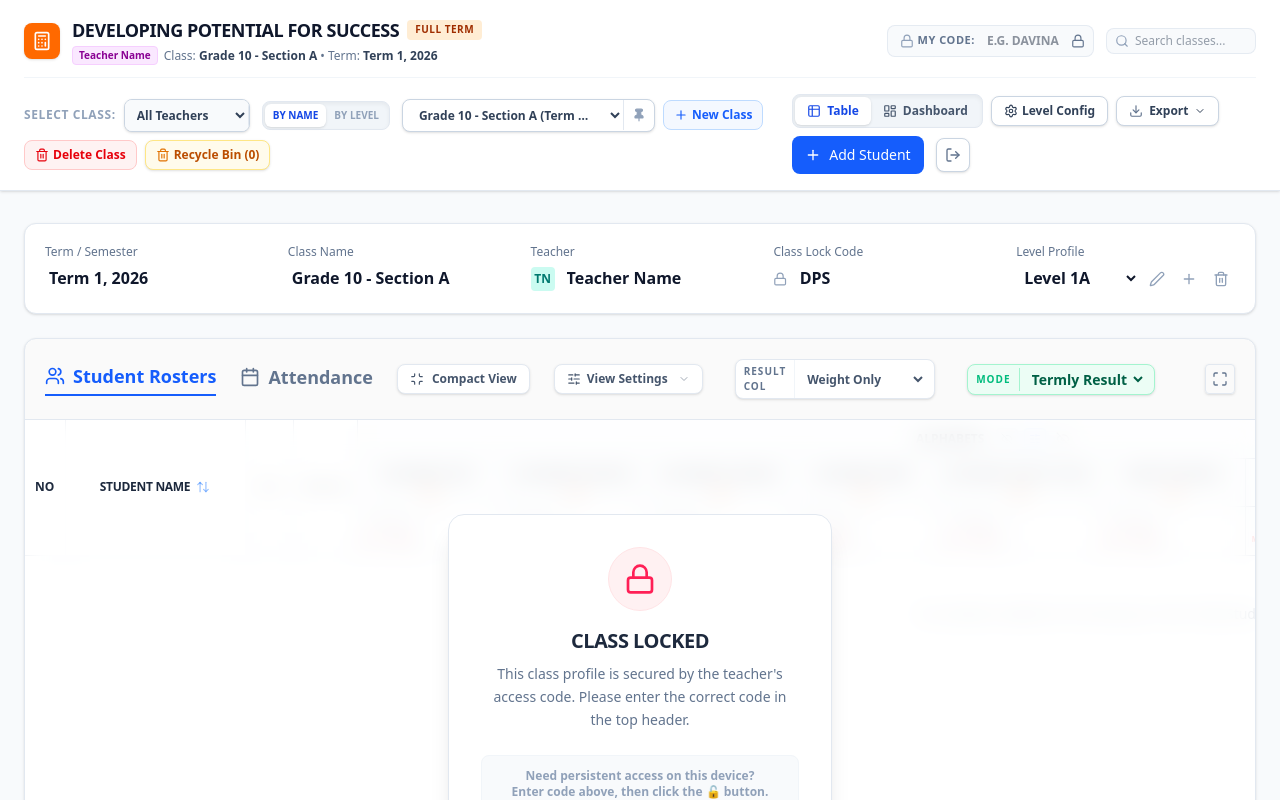
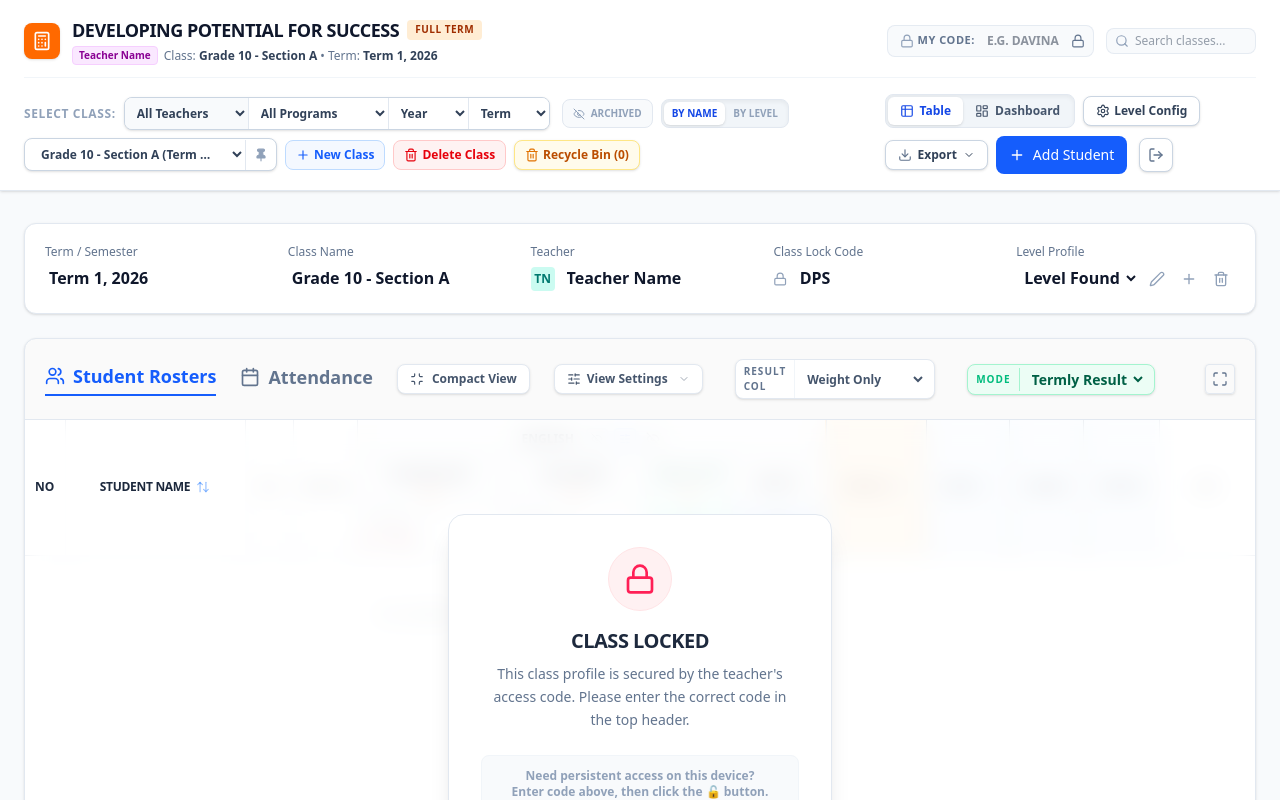
Before and after one commit to developingpotentialforsuccess-source/Table-Result-2, a React (Vite) app: page / in a window 1280 px wide. Shown: the top 800 px of the page. Built offline with nearby package versions, Linux system fonts and the light colour scheme.

Commit message:
feat: update grade calculation and level structure
Refactor grade calculation to use weighted averages, update the level schema with term and year fields, and refresh program templates to support the updated data structure.

```diff
--- a/src/App.tsx
+++ b/src/App.tsx
@@ -32,6 +32,8 @@ import {
   RefreshCw,
   Clipboard,
   SlidersHorizontal,
+  Eye,
+  EyeOff
 } from "lucide-react";
 import {
   Level,
@@ -257,76 +259,75 @@ const SAMPLE_5_SUBJECTS: Level = {
 
 const DEFAULT_LEVELS: Level[] = [
   {
-    id: "l1",
-    name: "Level 1A",
+    id: "pte_foundation_a",
+    name: "Level Foundation A",
     gradingScale: DEFAULT_GRADING_SCALE,
+    program: "Part-time English",
     subjects: [
       {
-        id: "s_alphabets_1a",
-        name: "ALPHABETS",
+        id: "fa_eng",
+        name: "English",
+        targetWeight: 100,
+        categories: [
+          { id: "fa_voc", name: "Vocabulary", weight: 40, itemCount: 1, itemMaxScores: [100] },
+          { id: "fa_dict", name: "Dictation", weight: 10, itemCount: 1, itemMaxScores: [100] },
+          { id: "fa_spe", name: "Speaking", weight: 50, itemCount: 1, itemMaxScores: [100] }
+        ]
+      }
+    ]
+  },
+  {
+    id: "fte_2a",
+    name: "Level 2A",
+    gradingScale: DEFAULT_GRADING_SCALE,
+    program: "Full-time English",
+    subjects: [
+      {
+        id: "fte_2a_read",
+        name: "Reading",
+        targetWeight: 100,
+        categories: [
+          { id: "fte_2a_read_wq", name: "Weekly Quiz", weight: 20, itemCount: 5, itemMaxScores: [100,100,100,100,100] },
+          { id: "fte_2a_read_mt", name: "Midterm", weight: 30, itemCount: 1, itemMaxScores: [100], isMidterm: true },
+          { id: "fte_2a_read_ft", name: "Final", weight: 50, itemCount: 1, itemMaxScores: [100], isFinal: true }
+        ]
+      }
+    ]
+  },
+  {
+    id: "khmer_l1",
+    name: "Khmer Level 1",
+    gradingScale: DEFAULT_GRADING_SCALE,
+    program: "Khmer Program",
+    subjects: [
+      {
+        id: "khmer_l1_reading",
+        name: "Reading",
         targetWeight: 50,
-        categories: [
-          { id: "c_dict_1a", name: "Alphabet Dict.", weight: 100, midtermWeight: 100, finalWeight: 100, itemCount: 1, itemMaxScores: [100] },
-          { id: "c_rec_1a", name: "Alphabet Recogn.", weight: 100, midtermWeight: 100, finalWeight: 100, itemCount: 1, itemMaxScores: [100] },
-          { id: "c_sound_1a", name: "Alphabet Sounds", weight: 100, midtermWeight: 100, finalWeight: 100, itemCount: 1, itemMaxScores: [100] },
-          { id: "c_writ_1a", name: "Alphabet Writ.", weight: 100, midtermWeight: 100, finalWeight: 100, itemCount: 1, itemMaxScores: [100] },
-          { id: "c_trac_1a", name: "Alphabet and W. Trac.", weight: 100, midtermWeight: 100, finalWeight: 100, itemCount: 1, itemMaxScores: [100] },
-          { id: "c_shape_1a", name: "Shape Tracing", weight: 100, midtermWeight: 100, finalWeight: 100, itemCount: 1, itemMaxScores: [100] },
-          { id: "c_vocab_1a", name: "Vocabulary", weight: 100, midtermWeight: 100, finalWeight: 100, itemCount: 1, itemMaxScores: [100] },
-          { id: "c_song_1a", name: "Alphabet Song", weight: 100, midtermWeight: 100, finalWeight: 100, itemCount: 1, itemMaxScores: [100] },
-        ],
+        categories: [{ id: "khmer_l1_read_main", name: "Reading", weight: 100, itemCount: 1, itemMaxScores: [100] }]
       },
       {
-        id: "s_conv_1a",
-        name: "CONVERSATION",
+        id: "khmer_l1_writing",
+        name: "Writing",
         targetWeight: 50,
-        categories: [
-          { id: "c_conv_1a", name: "Conversation", weight: 100, midtermWeight: 100, finalWeight: 100, itemCount: 1, itemMaxScores: [100] },
-        ],
-      },
-    ],
+        categories: [{ id: "khmer_l1_writ_main", name: "Writing", weight: 100, itemCount: 1, itemMaxScores: [100] }]
+      }
+    ]
   },
   {
-    id: "l2",
-    name: "Level 1B",
+    id: "math_l1",
+    name: "Math Level 1",
     gradingScale: DEFAULT_GRADING_SCALE,
+    program: "Math Program",
     subjects: [
       {
-        id: "s_alphabets_1b",
-        name: "ALPHABETS",
-        targetWeight: 50,
-        categories: [
-          { id: "c_dict_1b", name: "Alphabet Dict.", weight: 100, midtermWeight: 100, finalWeight: 100, itemCount: 1, itemMaxScores: [100] },
-          { id: "c_rec_1b", name: "Alphabet Recogn.", weight: 100, midtermWeight: 100, finalWeight: 100, itemCount: 1, itemMaxScores: [100] },
-          { id: "c_sound_1b", name: "Alphabet Sounds", weight: 100, midtermWeight: 100, finalWeight: 100, itemCount: 1, itemMaxScores: [100] },
-          { id: "c_writ_1b", name: "Alphabet Writ.", weight: 100, midtermWeight: 100, finalWeight: 100, itemCount: 1, itemMaxScores: [100] },
-          { id: "c_trac_1b", name: "Alphabet and W. Trac.", weight: 100, midtermWeight: 100, finalWeight: 100, itemCount: 1, itemMaxScores: [100] },
-          { id: "c_shape_1b", name: "Shape Tracing", weight: 100, midtermWeight: 100, finalWeight: 100, itemCount: 1, itemMaxScores: [100] },
-          { id: "c_vocab_1b", name: "Vocabulary", weight: 100, midtermWeight: 100, finalWeight: 100, itemCount: 1, itemMaxScores: [100] },
-          { id: "c_song_1b", name: "Alphabet Song", weight: 100, midtermWeight: 100, finalWeight: 100, itemCount: 1, itemMaxScores: [100] },
-        ],
-      },
-      {
-        id: "s_conv_1b",
-        name: "CONVERSATION",
-        targetWeight: 50,
-        categories: [
-          { id: "c_conv_1b", name: "Conversation", weight: 100, midtermWeight: 100, finalWeight: 100, itemCount: 1, itemMaxScores: [100] },
-        ],
-      },
-    ],
-  },
-  { id: "l3", name: "Level Pre 2AI", subjects: [], gradingScale: DEFAULT_GRADING_SCALE },
-  { id: "l4", name: "Level Pre 2AII", subjects: [], gradingScale: DEFAULT_GRADING_SCALE },
-  { id: "l5", name: "Level 2A", subjects: [], gradingScale: DEFAULT_GRADING_SCALE },
-  { id: "l6", name: "Level 2B", subjects: [], gradingScale: DEFAULT_GRADING_SCALE },
-  { id: "l7", name: "Level 3A", subjects: [], gradingScale: DEFAULT_GRADING_SCALE },
-  { id: "l8", name: "Level 3B", subjects: [], gradingScale: DEFAULT_GRADING_SCALE },
-  { id: "l9", name: "Level 4A", subjects: [], gradingScale: DEFAULT_GRADING_SCALE },
-  { id: "l10", name: "Level 4B", subjects: [], gradingScale: DEFAULT_GRADING_SCALE },
-  { id: "l11", name: "Level 5A", subjects: [], gradingScale: DEFAULT_GRADING_SCALE },
-  { id: "l12", name: "Level 5B", subjects: [], gradingScale: DEFAULT_GRADING_SCALE },
-  { id: "foundation_a", name: "Level Foundation A", subjects: [], gradingScale: DEFAULT_GRADING_SCALE, program: "English Program" },
+        id: "math_l1_main",
+        name: "Math",
+        targetWeight: 100,
+        categories: [{ id: "math_l1_cat", name: "Math Quiz", weight: 100, itemCount: 1, itemMaxScores: [100] }]
+      }
+    ]
+  }
 ];
 
 const LEVEL_ORDER = [
@@ -454,6 +455,11 @@ export default function App() {
   const [selectedTeacher, setSelectedTeacher] = useState<string>(() => {
     return localStorage.getItem("gradecalc_selected_teacher") || "all";
   });
+
+  const [selectedProgram, setSelectedProgram] = useState<string>("all");
+  const [selectedYear, setSelectedYear] = useState<string>("all");
+  const [selectedTerm, setSelectedTerm] = useState<string>("all");
+  const [showArchived, setShowArchived] = useState<boolean>(false);
 
   const [unlockedClassIds, setUnlockedClassIds] = useState<string[]>(() => {
     try {
@@ -804,6 +810,13 @@ export default function App() {
         isPinned: pinnedIds.includes(cr.id),
       }))
       .filter((cr) => {
+        const lvl = levels.find(l => l.id === cr.levelId);
+
+        // Archive Filter
+        if (!showArchived && lvl?.isArchived) {
+          return false;
+        }
+
         // Teacher Filter
         if (selectedTeacher !== "all") {
           if ((cr.teacherName || "").toLowerCase() !== selectedTeacher.toLowerCase()) {
@@ -811,14 +824,33 @@ export default function App() {
           }
         }
 
+        // Program Filter
+        if (selectedProgram !== "all") {
+          if ((lvl?.program || "").toLowerCase() !== selectedProgram.toLowerCase()) {
+            return false;
+          }
+        }
+
+        // Year Filter
+        if (selectedYear !== "all") {
+          if ((lvl?.year || "").toLowerCase() !== selectedYear.toLowerCase()) {
+            return false;
+          }
+        }
+
+        // Term Filter
+        if (selectedTerm !== "all") {
+          if ((lvl?.term || "").toLowerCase() !== selectedTerm.toLowerCase()) {
+            return false;
+          }
+        }
+
         // Search Query Filter
         return (
           cr.className.toLowerCase().includes(query) ||
           cr.teacherName.toLowerCase().includes(query) ||
           cr.termName.toLowerCase().includes(query) ||
-          (
-            levels.find((l) => l.id === cr.levelId)?.name.toLowerCase() || ""
-          ).includes(query)
+          (lvl?.name.toLowerCase() || "").includes(query)
         );
       });
 
@@ -835,7 +867,7 @@ export default function App() {
 
       return a.className.localeCompare(b.className);
     });
-  }, [classRecords, levels, searchQuery, pinnedIds, accessCode, classSortBy, selectedTeacher]);
+  }, [classRecords, levels, searchQuery, pinnedIds, accessCode, classSortBy, selectedTeacher, selectedProgram, selectedYear, selectedTerm, showArchived]);
 
   const activeClasses = useMemo(() => {
     return classRecords.filter((cr) => !cr.isDeleted);
@@ -1595,6 +1627,36 @@ export default function App() {
     return Array.from(teachersSet).sort();
   }, [classRecords]);
 
+  const uniquePrograms = useMemo(() => {
+    const programsSet = new Set<string>();
+    levels.forEach((l) => {
+      if (l.program && l.program.trim()) {
+        programsSet.add(l.program.trim());
+      }
+    });
+    return Array.from(programsSet).sort();
+  }, [levels]);
+
+  const uniqueYears = useMemo(() => {
+    const yearsSet = new Set<string>();
+    levels.forEach((l) => {
+      if (l.year && l.year.trim()) {
+        yearsSet.add(l.year.trim());
+      }
+    });
+    return Array.from(yearsSet).sort();
+  }, [levels]);
+
+  const uniqueTerms = useMemo(() => {
+    const termsSet = new Set<string>();
+    levels.forEach((l) => {
+      if (l.term && l.term.trim()) {
+        termsSet.add(l.term.trim());
+      }
+    });
+    return Array.from(termsSet).sort();
+  }, [levels]);
+
   // Skip auth checks for now
   if (false && authLoading) {
     return (
@@ -1773,7 +1835,7 @@ export default function App() {
                     localStorage.setItem("gradecalc_selected_teacher", e.target.value);
                   }}
                   className="px-2 py-1.5 text-xs font-bold text-slate-700 bg-slate-50 border-r border-slate-200 focus:ring-0 cursor-pointer outline-none min-w-[100px] max-w-[140px] truncate"
-                  title="Filter classes by teacher"
+                  title="Filter by teacher"
                 >
                   <option value="all">All Teachers</option>
                   {uniqueTeachers.map((t) => (
@@ -1782,7 +1844,59 @@ export default function App() {
                     </option>
                   ))}
                 </select>
+                <select
+                  value={selectedProgram}
+                  onChange={(e) => setSelectedProgram(e.target.value)}
+                  className="px-2 py-1.5 text-xs font-bold text-slate-700 bg-white border-r border-slate-200 focus:ring-0 cursor-pointer outline-none min-w-[100px] max-w-[140px] truncate"
+                  title="Filter by program"
+                >
+                  <option value="all">All Programs</option>
+                  {uniquePrograms.map((p) => (
+                    <option key={p} value={p}>
+                      {p}
+                    </option>
+                  ))}
+                </select>
+                <select
+                  value={selectedYear}
+                  onChange={(e) => setSelectedYear(e.target.value)}
+                  className="px-2 py-1.5 text-xs font-bold text-slate-700 bg-white border-r border-slate-200 focus:ring-0 cursor-pointer outline-none w-20 truncate"
+                  title="Filter by year"
+                >
+                  <option value="all">Year</option>
+                  {uniqueYears.map((y) => (
+                    <option key={y} value={y}>
+                      {y}
+                    </option>
+                  ))}
+                </select>
+                <select
+                  value={selectedTerm}
+                  onChange={(e) => setSelectedTerm(e.target.value)}
+                  className="px-2 py-1.5 text-xs font-bold text-slate-700 bg-white focus:ring-0 cursor-pointer outline-none w-20 truncate"
+                  title="Filter by term"
+                >
+                  <option value="all">Term</option>
+                  {uniqueTerms.map((t) => (
+                    <option key={t} value={t}>
+                      {t}
+                    </option>
+                  ))}
+                </select>
               </div>
+
+              <button
+                onClick={() => setShowArchived(!showArchived)}
+                className={`flex items-center gap-1.5 px-2.5 py-1.5 text-[10px] font-black rounded-lg border transition-all ${
+                  showArchived
+                    ? "bg-orange-100 text-orange-700 border-orange-200"
+                    : "bg-slate-50 text-slate-400 border-slate-200 hover:text-slate-600 hover:border-slate-300"
+                }`}
+                title={showArchived ? "Hiding archived levels" : "Showing archived levels"}
+              >
+                {showArchived ? <Eye className="w-3 h-3" /> : <EyeOff className="w-3 h-3" />}
+                ARCHIVED
+              </button>
 
               {/* Sort selector segmented buttons */}
               <div className="flex items-center bg-slate-100 border border-slate-200 rounded-lg p-0.5 text-[10px] mr-1 shadow-inner select-none shrink-0">
--- a/src/components/GradeTable.tsx
+++ b/src/components/GradeTable.tsx
@@ -1116,7 +1116,7 @@ export default function GradeTable({
 
         const effectiveDivisor = 100; // Total mode: default to 100 base
 
-        const performancePct = totalWeightedSum; // Total mode: sum of all weighted points
+        const performancePct = totalWeightSum > 0 ? (totalWeightedSum / totalWeightSum) * 100 : 0;
       return {
         id: student.id,
         finalScore: performancePct,
@@ -1521,15 +1521,11 @@ export default function GradeTable({
               <>
                 <th
                   rowSpan={resultMode === 'full' ? 3 : 2}
-                  className={`px-4 py-3 font-bold border-l ${gridStyles.totalBorderClass} text-center shadow-[-1px_0_0_0_#cbd5e1] cursor-pointer transition-colors ${
-                    resultMode === 'midterm' ? 'bg-blue-100 hover:bg-blue-200' :
-                    resultMode === 'final' ? 'bg-purple-100 hover:bg-purple-200' :
-                    'bg-blue-50 hover:bg-blue-100'
-                  }`}
+                  className={`px-4 py-3 font-bold border-l ${gridStyles.totalBorderClass} text-center shadow-[-1px_0_0_0_#fdba74] cursor-pointer transition-colors bg-orange-100 text-orange-950 hover:bg-orange-200`}
                   onClick={() => handleSort("finalScore")}
                 >
                   <div className="flex items-center justify-center gap-1">
-                    {resultMode === 'midterm' ? 'TOTAL W' : (resultMode === 'final' ? 'TOTAL W' : 'TOTAL RESULT')} <ArrowUpDown className={`w-3 h-3 ${resultMode === 'final' ? 'text-purple-400' : 'text-blue-400'}`} />
+                    {resultMode === 'midterm' ? 'TOTAL %' : (resultMode === 'final' ? 'TOTAL %' : 'TOTAL %')} <ArrowUpDown className={`w-3 h-3 ${resultMode === 'final' ? 'text-purple-400' : 'text-blue-400'}`} />
                   </div>
                 </th>
                 <th
@@ -2246,12 +2242,12 @@ export default function GradeTable({
                 {level.subjects.length > 0 && (
                   <>
                     {(() => {
-                      const style = getManualStyle('avg', scoreColor, scoreBg);
+                      const style = getManualStyle('avg', 'text-orange-900', 'bg-orange-50');
                       return (
-                        <td className={`px-2 py-2 ${style.bgClass} font-bold text-center border-l border-b ${style.borderClass} shadow-[-1px_0_0_0_#eff6ff] text-sm ${style.textClass}`}>
+                        <td className={`px-2 py-2 ${style.bgClass} font-bold text-center border-l border-b ${gridStyles.totalBorderClass} shadow-[-1px_0_0_0_#fff7ed] text-sm ${style.textClass}`}>
                           <div className="flex flex-col items-center">
-                            <span title="Average performance (100% scale)">
-                              {metrics.performancePct.toFixed(1)}
+                            <span title="Overall Percentage Score (Weighted Average)">
+                              {metrics.performancePct.toFixed(1)}%
                             </span>
                           </div>
                         </td>
--- a/src/components/LevelSettings.tsx
+++ b/src/components/LevelSettings.tsx
@@ -388,35 +388,59 @@ export default function LevelSettings({ level, onUpdateLevel, onClose, hideHeade
         {!isLocked && (
           <div className="space-y-4 mb-6">
             <div className="bg-white border border-slate-200 rounded-xl p-4">
-              <div className="grid grid-cols-1 md:grid-cols-2 gap-4">
+              <div className="grid grid-cols-1 md:grid-cols-3 gap-4">
                 <div>
                   <label className="block text-xs font-black text-slate-500 uppercase tracking-widest mb-1.5">
-                    English Program / Category
+                    Program
                   </label>
                   <input
                     type="text"
                     list="program-list"
                     value={level.program || ''}
                     onChange={(e) => onUpdateLevel({ ...level, program: e.target.value })}
-                    placeholder="e.g. English Program, Foundation A"
+                    placeholder="e.g. Part-time English"
                     className="w-full bg-slate-50 border border-slate-200 rounded-lg px-3 py-2 text-sm focus:outline-none focus:ring-2 focus:ring-blue-500 font-semibold"
                   />
                   <datalist id="program-list">
-                    <option value="English Program" />
-                    <option value="Foundation A" />
-                    <option value="Young Learners" />
-                    <option value="General English" />
+                    <option value="English" />
+                    <option value="Full-time English" />
+                    <option value="Part-time English program" />
+                    <option value="Khmer program" />
+                    <option value="Math program" />
+                    <option value="ERA program" />
+                    <option value="Level Foundation program" />
                   </datalist>
+                </div>
+                <div>
+                  <label className="block text-xs font-black text-slate-500 uppercase tracking-widest mb-1.5">
+                    Term / Year
+                  </label>
+                  <div className="grid grid-cols-2 gap-2">
+                    <input
+                      type="text"
+                      value={level.term || ''}
+                      onChange={(e) => onUpdateLevel({ ...level, term: e.target.value })}
+                      placeholder="Term (e.g. Term 1)"
+                      className="w-full bg-slate-50 border border-slate-200 rounded-lg px-3 py-2 text-sm focus:outline-none focus:ring-2 focus:ring-blue-500 font-semibold"
+                    />
+                    <input
+                      type="text"
+                      value={level.year || ''}
+                      onChange={(e) => onUpdateLevel({ ...level, year: e.target.value })}
+                      placeholder="Year (e.g. 2024)"
+                      className="w-full bg-slate-50 border border-slate-200 rounded-lg px-3 py-2 text-sm focus:outline-none focus:ring-2 focus:ring-blue-500 font-semibold"
+                    />
+                  </div>
                 </div>
                 <div className="flex items-center justify-between bg-slate-50 border border-slate-200 rounded-lg px-4 py-2">
                   <div>
                     <h4 className="text-sm font-bold text-slate-800">Archive Level</h4>
-                    <p className="text-[10px] text-slate-500">Hide from active lists but keep data.</p>
+                    <p className="text-[10px] text-slate-500">Hide from active lists.</p>
                   </div>
                   <button
                     onClick={() => onUpdateLevel({ ...level, isArchived: !level.isArchived })}
                     className={`relative inline-flex h-6 w-11 items-center rounded-full transition-colors focus:outline-none ${
-                      level.isArchived ? 'bg-orange-500' : 'bg-slate-300'
+                      level.isArchived ? 'bg-orange-500' : 'bg-slate-200'
                     }`}
                   >
                     <span
--- a/src/lib/templates.ts
+++ b/src/lib/templates.ts
@@ -527,6 +527,45 @@ export const SYSTEM_TEMPLATES = [
     id: 'part-time-english',
     name: 'Part-Time English Program',
     authorName: 'System',
+    levels: [
+      {
+        id: 'pte_foundation_a',
+        name: 'Level Foundation A',
+        gradingScale: [
+          { grade: 'A', minScore: 90 },
+          { grade: 'B', minScore: 80 },
+          { grade: 'C', minScore: 70 },
+          { grade: 'D', minScore: 60 },
+          { grade: 'E', minScore: 50 },
+          { grade: 'F', minScore: 0 }
+        ],
+        subjects: [
+          {
+            id: 'pte_fa_eng',
+            name: 'English',
+            targetWeight: 100,
+            midtermTargetWeight: 100,
+            finalTargetWeight: 100,
+            categories: [
+              { id: 'pte_fa_eng_voc', name: 'Vocabulary', weight: 40, itemCount: 1, itemMaxScores: [100] },
+              { id: 'pte_fa_eng_dict', name: 'Dictation', weight: 10, itemCount: 1, itemMaxScores: [100] },
+              { id: 'pte_fa_eng_spe', name: 'Speaking', weight: 50, itemCount: 1, itemMaxScores: [100] }
+            ]
+          }
+        ]
+      }
+    ]
+  },
+  {
+    id: 'era-program',
+    name: 'ERA Program',
+    authorName: 'System',
+    levels: []
+  },
+  {
+    id: 'level-foundation-program',
+    name: 'Level Foundation Program',
+    authorName: 'System',
     levels: []
   },
   {
--- a/src/types.ts
+++ b/src/types.ts
@@ -38,6 +38,8 @@ export interface Level {
   id: string;
   name: string;
   program?: string;
+  term?: string;
+  year?: string;
   isArchived?: boolean;
   subjects: Subject[];
   gradingScale: GradingScale[];
```
